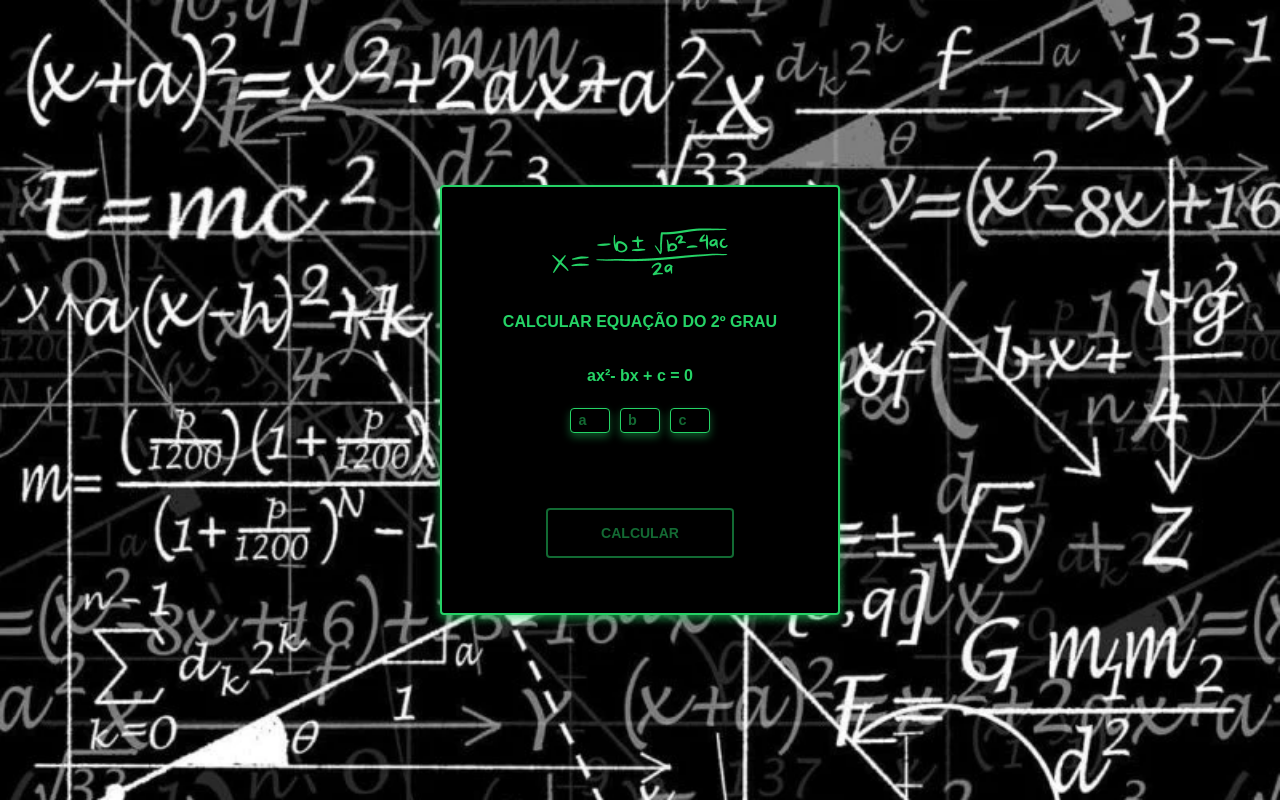
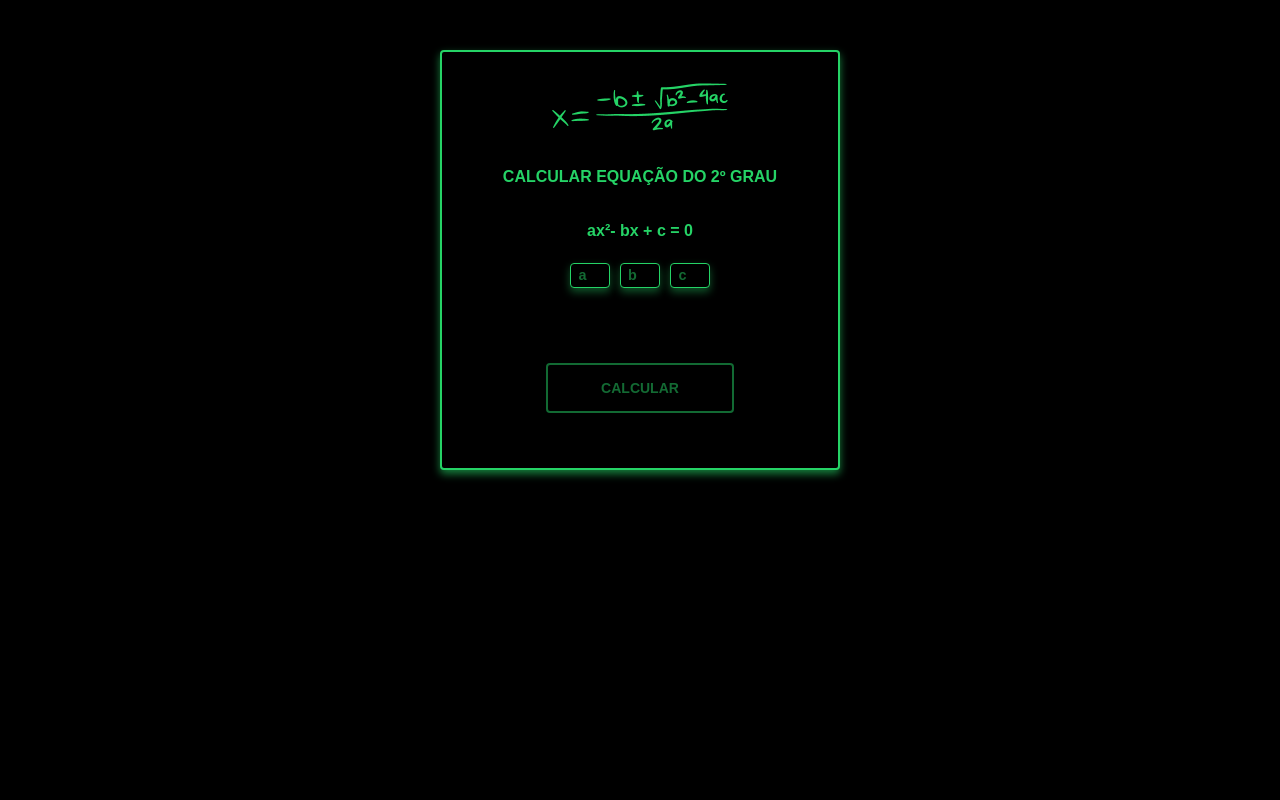
Before and after one commit to Emerson602/quadratic-equation, a plain HTML site: page index.html in a window 1280 px wide. Drawn offline with Linux system fonts and the light colour scheme.

Commit message:
adjustment

```diff
--- a/style.css
+++ b/style.css
@@ -5,15 +5,12 @@
 }
 
 body {
-
-  background-image: url(./img/background.webp);
-  background-repeat: repeat;
-  background-size: cover;
+  background-color: #000;
 }
 .container {
-
+  padding: 100px 0;
   width: 100%;
-  height: 100vh;
+  height: auto;
   display: flex;
   justify-content: center;
   align-items: center;
@@ -45,10 +42,6 @@ body {
   }
 }
 
-.baskara-img {
-
-    margin: 10px 0 0 0;
-}
 
 @media (max-width: 500px) {
 
```
